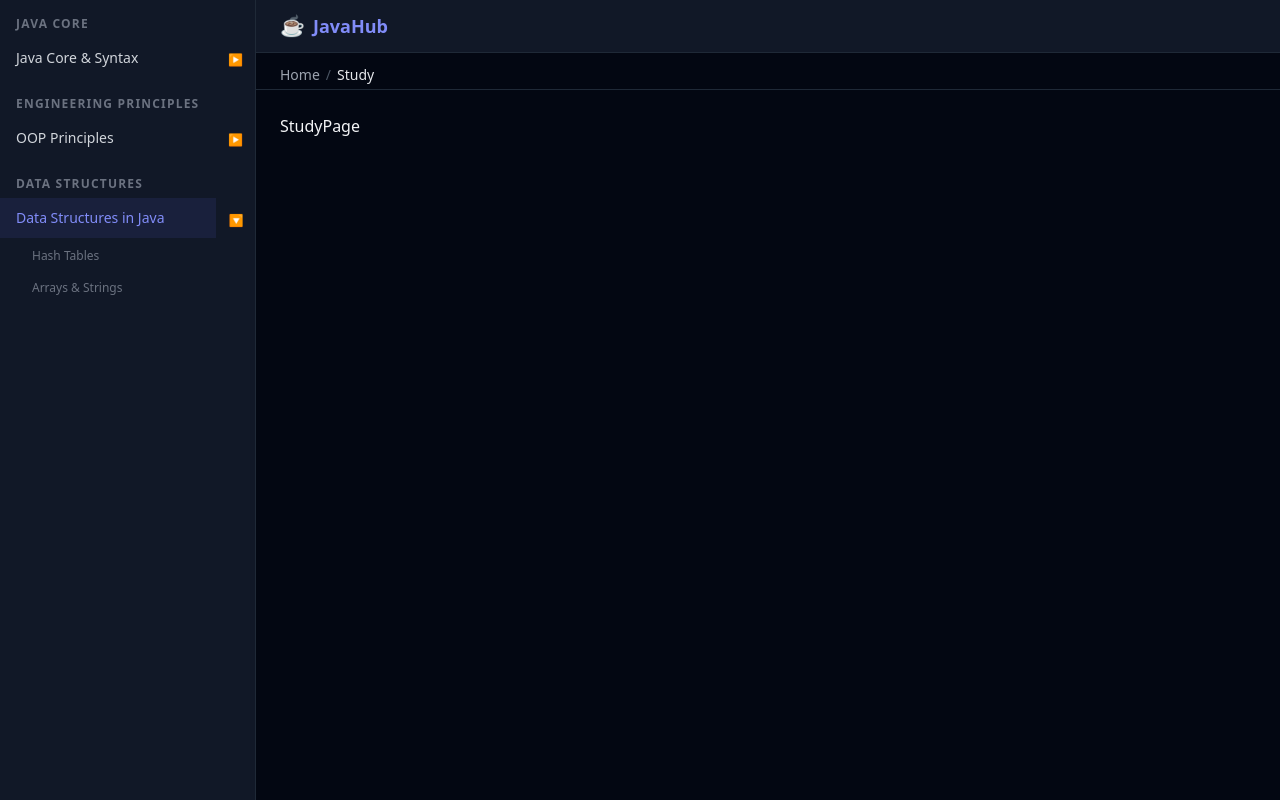
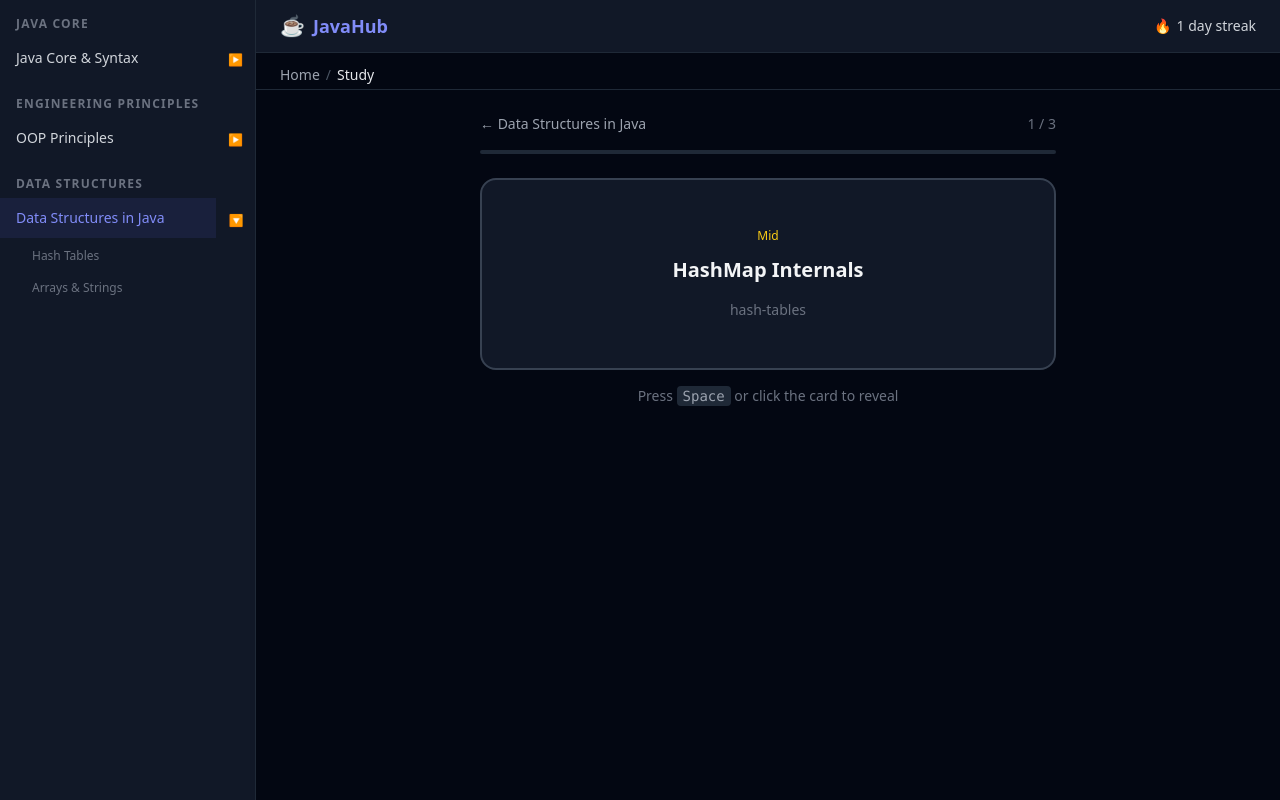
Before and after one commit to itrii16/javahub, a React (Vite) app in the folder javahub/: page /javahub/topic/data-structures/study in a window 1280 px wide. Built offline with nearby package versions, Linux system fonts and the light colour scheme.

Commit message:
T11: study mode flashcard UI with SM-2 rating

```diff
--- /dev/null
+++ b/javahub/src/components/study/FlashCard.tsx
@@ -0,0 +1,47 @@
+import type { ContentCard } from '@/types'
+
+interface Props {
+  card: ContentCard
+  isFlipped: boolean
+  onFlip: () => void
+}
+
+const DIFFICULTY_STYLES = {
+  Beginner: 'text-green-400',
+  Mid: 'text-yellow-400',
+  Senior: 'text-red-400',
+}
+
+export default function FlashCard({ card, isFlipped, onFlip }: Props) {
+  return (
+    <div
+      onClick={onFlip}
+      className="cursor-pointer select-none"
+      role="button"
+      aria-label={isFlipped ? 'Card revealed — rate your recall' : 'Click to reveal answer'}
+    >
+      {!isFlipped ? (
+        <div className="min-h-48 flex flex-col items-center justify-center bg-gray-900 border-2 border-gray-700 hover:border-indigo-500/50 rounded-2xl p-8 text-center transition-colors">
+          <span className={`text-xs font-medium mb-3 ${DIFFICULTY_STYLES[card.difficulty]}`}>
+            {card.difficulty}
+          </span>
+          <h2 className="text-xl font-semibold text-gray-100 leading-snug">{card.title}</h2>
+          <p className="text-sm text-gray-500 mt-4">{card.subtopicId}</p>
+        </div>
+      ) : (
+        <div className="bg-gray-900 border-2 border-indigo-500/40 rounded-2xl p-6 transition-colors">
+          <p className="text-sm text-gray-300 leading-relaxed mb-4">{card.explanation}</p>
+          {card.codeExample && (
+            <pre className="text-xs bg-gray-950 border border-gray-800 rounded-lg p-4 overflow-x-auto text-gray-300 font-mono">
+              {card.codeExample}
+            </pre>
+          )}
+          <div className="mt-4 pt-4 border-t border-gray-800">
+            <p className="text-xs text-yellow-400 font-semibold">⚠ Gotcha</p>
+            <p className="text-xs text-gray-400 mt-0.5">{card.gotcha}</p>
+          </div>
+        </div>
+      )}
+    </div>
+  )
+}
--- /dev/null
+++ b/javahub/src/components/study/RatingBar.tsx
@@ -0,0 +1,34 @@
+interface Props {
+  onRate: (quality: 1 | 2 | 3 | 4 | 5) => void
+}
+
+const RATINGS: { q: 1 | 2 | 3 | 4 | 5; label: string; style: string }[] = [
+  { q: 1, label: 'Blank',   style: 'bg-red-900 hover:bg-red-800 text-red-300' },
+  { q: 2, label: 'Wrong',   style: 'bg-orange-900 hover:bg-orange-800 text-orange-300' },
+  { q: 3, label: 'Hard',    style: 'bg-yellow-900 hover:bg-yellow-800 text-yellow-300' },
+  { q: 4, label: 'Good',    style: 'bg-green-900 hover:bg-green-800 text-green-300' },
+  { q: 5, label: 'Perfect', style: 'bg-emerald-900 hover:bg-emerald-800 text-emerald-300' },
+]
+
+export default function RatingBar({ onRate }: Props) {
+  return (
+    <div>
+      <p className="text-xs text-center text-gray-500 mb-3">How well did you know it?</p>
+      <div className="flex gap-2">
+        {RATINGS.map(r => (
+          <button
+            key={r.q}
+            onClick={() => onRate(r.q)}
+            className={`flex-1 py-3 rounded-xl text-sm font-medium transition-colors ${r.style}`}
+          >
+            <span className="block text-lg leading-none mb-0.5">{r.q}</span>
+            <span className="text-xs opacity-75">{r.label}</span>
+          </button>
+        ))}
+      </div>
+      <p className="text-xs text-center text-gray-600 mt-2">
+        Keyboard: <kbd className="px-1 bg-gray-800 rounded">1</kbd>–<kbd className="px-1 bg-gray-800 rounded">5</kbd>
+      </p>
+    </div>
+  )
+}
--- a/javahub/src/pages/StudyPage.tsx
+++ b/javahub/src/pages/StudyPage.tsx
@@ -1,3 +1,176 @@
+import { useState, useEffect, useCallback } from 'react'
+import { useParams, Link } from 'react-router-dom'
+import { topicMap } from '@/content'
+import { useAppStore } from '@/store/useAppStore'
+import { reviewCard, getDueCardIds } from '@/lib/sm2'
+import FlashCard from '@/components/study/FlashCard'
+import RatingBar from '@/components/study/RatingBar'
+import type { ContentCard } from '@/types'
+
 export default function StudyPage() {
-  return <div>StudyPage</div>
+  const { topicId } = useParams<{ topicId: string }>()
+  const topic = topicId ? topicMap[topicId] : null
+
+  const getCardProgress = useAppStore(s => s.getCardProgress)
+  const setCardProgress = useAppStore(s => s.setCardProgress)
+  const incrementSessionCount = useAppStore(s => s.incrementSessionCount)
+  const touchStreak = useAppStore(s => s.touchStreak)
+  const cardProgressMap = useAppStore(s => s.cardProgress)
+
+  const [queue, setQueue] = useState<ContentCard[]>([])
+  const [currentIndex, setCurrentIndex] = useState(0)
+  const [isFlipped, setIsFlipped] = useState(false)
+  const [sessionResults, setSessionResults] = useState<{ cardId: string; quality: number }[]>([])
+  const [isDone, setIsDone] = useState(false)
+
+  useEffect(() => {
+    if (!topic) return
+    const allCards = topic.subtopics.flatMap(s => s.cards)
+    const dueIds = getDueCardIds(allCards.map(c => c.id), cardProgressMap)
+    const dueCards = dueIds
+      .map(id => allCards.find(c => c.id === id))
+      .filter((c): c is ContentCard => c !== undefined)
+    setQueue(dueCards)
+    incrementSessionCount()
+    touchStreak()
+  }, [topic?.id])
+
+  const currentCard = queue[currentIndex]
+  const progress = currentIndex / Math.max(queue.length, 1)
+
+  const handleRate = useCallback((quality: 1 | 2 | 3 | 4 | 5) => {
+    if (!currentCard) return
+
+    const currentProgress = getCardProgress(currentCard.id)
+    const { sm2, status } = reviewCard(currentProgress.sm2, quality)
+    setCardProgress(currentCard.id, { sm2, status })
+    setSessionResults(prev => [...prev, { cardId: currentCard.id, quality }])
+
+    if (quality < 3) {
+      setQueue(prev => [...prev, currentCard])
+    }
+
+    if (currentIndex >= queue.length - 1) {
+      setIsDone(true)
+    } else {
+      setCurrentIndex(i => i + 1)
+      setIsFlipped(false)
+    }
+  }, [currentCard, currentIndex, queue.length])
+
+  useEffect(() => {
+    const handler = (e: KeyboardEvent) => {
+      if (e.key === ' ') {
+        e.preventDefault()
+        setIsFlipped(f => !f)
+      }
+      if (isFlipped) {
+        const map: Record<string, 1 | 2 | 3 | 4 | 5> = { '1': 1, '2': 2, '3': 3, '4': 4, '5': 5 }
+        if (map[e.key]) handleRate(map[e.key])
+      }
+    }
+    window.addEventListener('keydown', handler)
+    return () => window.removeEventListener('keydown', handler)
+  }, [isFlipped, handleRate])
+
+  if (!topic) return <div className="text-gray-400 p-8">Topic not found.</div>
+
+  if (queue.length === 0) {
+    return (
+      <div className="max-w-lg mx-auto text-center py-16">
+        <p className="text-4xl mb-4">🎉</p>
+        <h2 className="text-xl font-semibold text-gray-100 mb-2">All caught up!</h2>
+        <p className="text-gray-400 mb-6">No cards are due for review in {topic.title} right now.</p>
+        <Link to={`/topic/${topicId}`} className="text-indigo-400 hover:text-indigo-300">
+          ← Back to topic
+        </Link>
+      </div>
+    )
+  }
+
+  if (isDone) {
+    return <SessionDone results={sessionResults} topicId={topicId!} />
+  }
+
+  return (
+    <div className="max-w-xl mx-auto">
+      <div className="flex items-center justify-between mb-4">
+        <Link to={`/topic/${topicId}`} className="text-sm text-gray-400 hover:text-gray-200">
+          ← {topic.title}
+        </Link>
+        <span className="text-sm text-gray-500">
+          {currentIndex + 1} / {queue.length}
+        </span>
+      </div>
+
+      <div className="h-1 bg-gray-800 rounded-full mb-6 overflow-hidden">
+        <div
+          className="h-full bg-indigo-500 transition-all duration-300"
+          style={{ width: `${progress * 100}%` }}
+        />
+      </div>
+
+      {currentCard && (
+        <FlashCard
+          card={currentCard}
+          isFlipped={isFlipped}
+          onFlip={() => setIsFlipped(f => !f)}
+        />
+      )}
+
+      {isFlipped && (
+        <div className="mt-6">
+          <RatingBar onRate={handleRate} />
+        </div>
+      )}
+
+      {!isFlipped && (
+        <p className="text-center text-sm text-gray-500 mt-4">
+          Press <kbd className="px-1.5 py-0.5 bg-gray-800 rounded text-gray-400">Space</kbd> or click the card to reveal
+        </p>
+      )}
+    </div>
+  )
 }
+
+function SessionDone({
+  results,
+  topicId,
+}: {
+  results: { cardId: string; quality: number }[]
+  topicId: string
+}) {
+  const got = results.filter(r => r.quality >= 3).length
+  const review = results.filter(r => r.quality < 3).length
+
+  return (
+    <div className="max-w-lg mx-auto text-center py-16">
+      <p className="text-5xl mb-4">✅</p>
+      <h2 className="text-xl font-semibold text-gray-100 mb-2">Session complete</h2>
+      <div className="flex justify-center gap-8 my-6 text-sm">
+        <div>
+          <p className="text-2xl font-bold text-green-400">{got}</p>
+          <p className="text-gray-400">Got it</p>
+        </div>
+        <div>
+          <p className="text-2xl font-bold text-yellow-400">{review}</p>
+          <p className="text-gray-400">To review</p>
+        </div>
+      </div>
+      <div className="flex gap-3 justify-center">
+        <Link
+          to={`/topic/${topicId}/study`}
+          className="px-4 py-2 bg-indigo-600 hover:bg-indigo-500 text-white text-sm rounded-lg transition-colors"
+        >
+          Study again
+        </Link>
+        <Link
+          to={`/topic/${topicId}`}
+          className="px-4 py-2 bg-gray-800 hover:bg-gray-700 text-gray-200 text-sm rounded-lg transition-colors"
+        >
+          Back to topic
+        </Link>
+      </div>
+    </div>
+  )
+}
```
